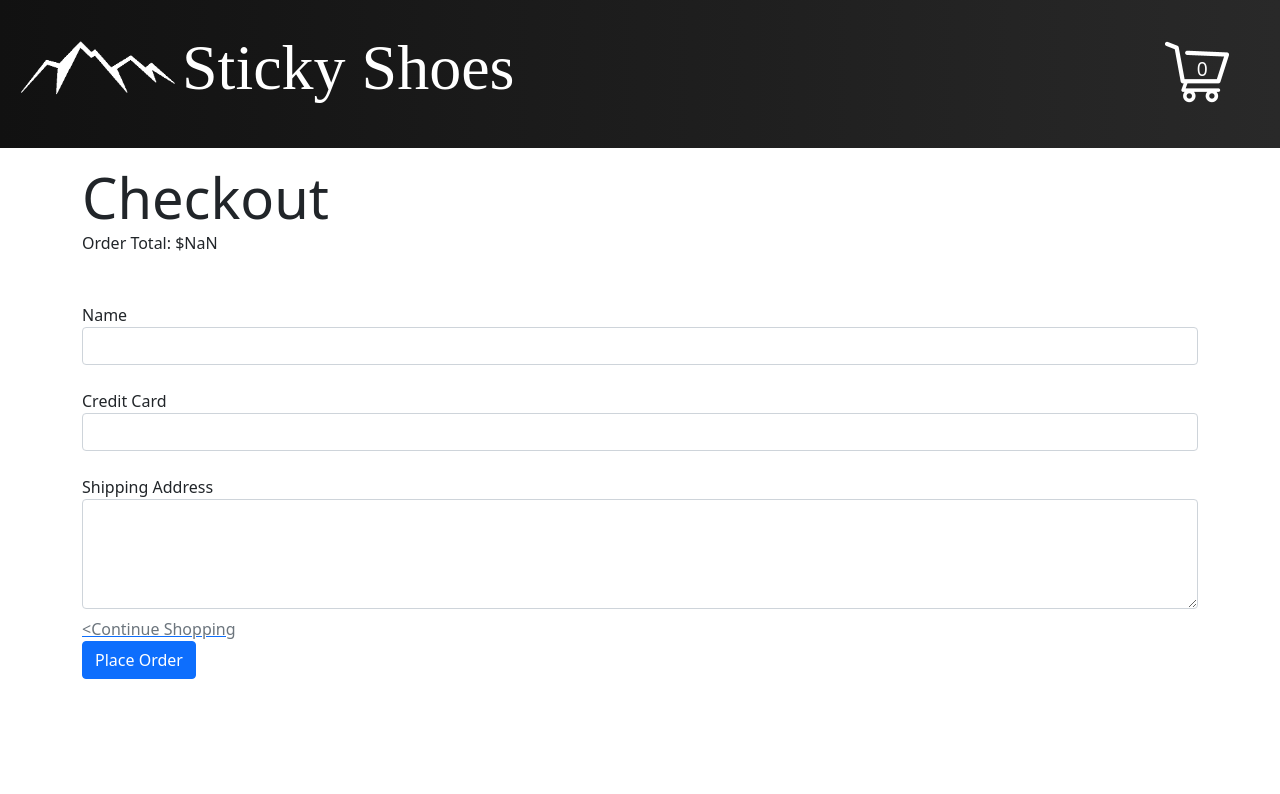
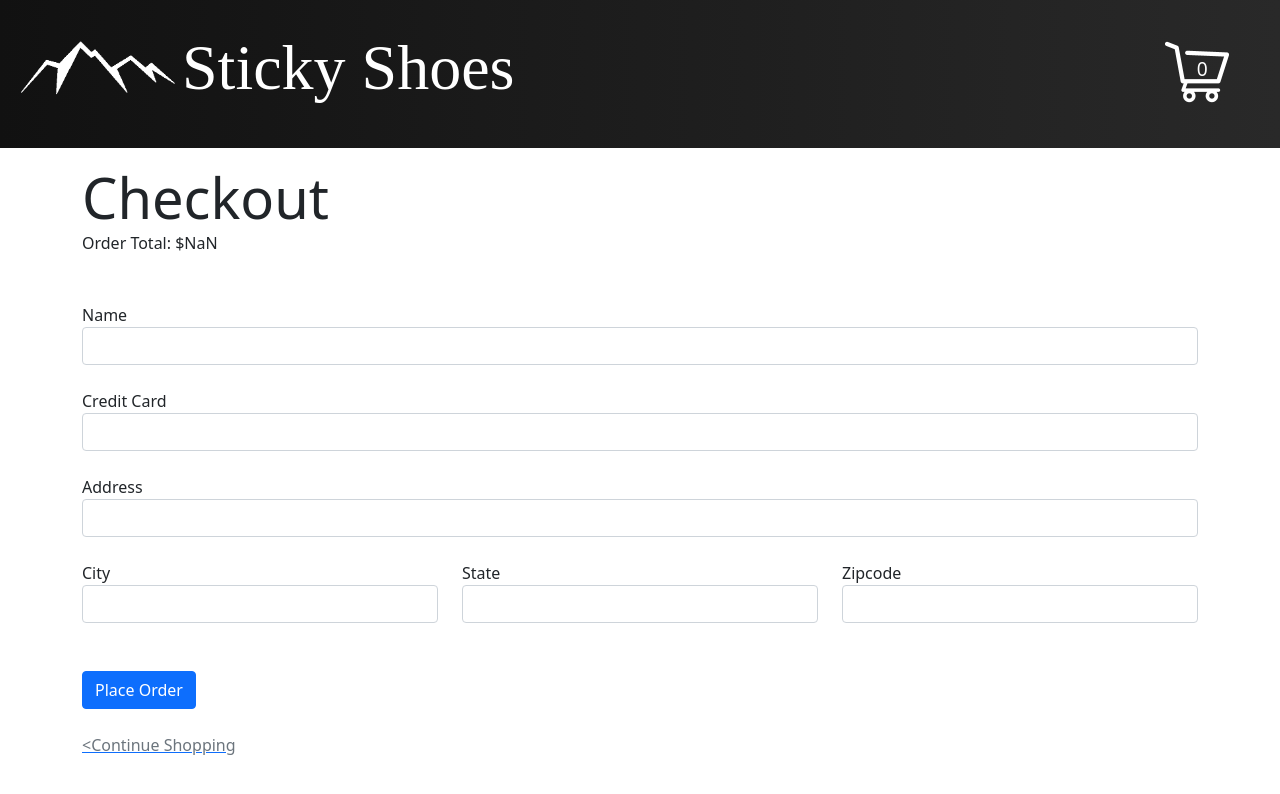
Before and after one commit to elliotjhan/StickyShoes, a React (Create React App) app: page /checkout in a window 1280 px wide. Shown: the top 794 px of the page. Built offline with nearby package versions, Linux system fonts and the light colour scheme; no server answers; a web font is replaced by a local one.

Commit message:
able to checkout with order summary

```diff
--- a/src/components/app.jsx
+++ b/src/components/app.jsx
@@ -13,11 +13,15 @@ const App = () => {
   const [currentProduct, setCurrentProduct] = useState(null);
   const [cartData, setCartData] = useState([]);
   const [cartLength, setCartLength] = useState(0);
-  const [orderSummary, setOrderSummary] = useState([]);
-  const [creditCard, setCreditCard] = useState(null);
-  const [shippingAddress, setShippingAddress] = useState(null);
-  const [name, setName] = useState(null);
   const [confirmationNumber, setConfirmationNumber] = useState(null);
+  const [info, setInfo] = useState({
+    name: null,
+    creditCard: null,
+    address: null,
+    city: null,
+    state: null,
+    zipcode: null
+  });
 
   useEffect(() => {
     generateConfirmationNumber();
@@ -118,38 +122,6 @@ const App = () => {
     });
   }
 
-  const placeOrder = (object) => {
-    let currentOrder = cartData.push(object); // object in this case is the name, credit card, and address
-    fetch('/api/orders.php', {
-      method: 'POST',
-      body: JSON.stringify(currentOrder),
-      headers: {
-        'Content-Type': 'application/json'
-      }
-    })
-      .catch(error => {
-        console.error('Post Error: ', error);
-      });
-    <Navigate to={'/catalog'}/>
-    setCartData([]);
-  }
-
-  const storeOrderSummaryInfo = (cart) => {
-    setOrderSummary(cart);
-  }
-
-  const handleInput = (event) => {
-    let value = event.target.value; // this updates state as the user types in their input through onChange
-    let name = event.target.name;
-    setName(value);
-  }
-
-  const resetCardShippingName = () => {
-    setName(null);
-    setShippingAddress(null);
-    setCreditCard(null);
-  }
-
   const generateConfirmationNumber = () => {
     const letters = ['A', 'B', 'C', 'D', 'E', 'F', 'G', 'H', 'I', 'J', 'K', 'L', 'M', 'N', 'O', 'P', 'Q', 'R', 'S', 'T', 'U', 'V', 'W', 'X', 'Y', 'Z'];
     const numbers = [1, 2, 3, 4, 5, 6, 7, 8, 9, 0];
@@ -165,7 +137,6 @@ const App = () => {
   }
 
   let headerElement = <Header
-                        resetCardShippingName={resetCardShippingName}
                         getCartItems={getCartItems}
                         cartLength={cartLength}
                       />
@@ -213,11 +184,8 @@ const App = () => {
           <CheckoutForm
             cartData={cartData}
             getCartItems={getCartItems}
-            creditCard={creditCard}
-            name={name}
-            shippingAddress={shippingAddress}
-            storeOrderSummaryInfo={storeOrderSummaryInfo}
-            deleteCart={deleteCart}
+            info={info}
+            setInfo={setInfo}
           />
         </>
       }>
@@ -226,11 +194,12 @@ const App = () => {
         <>
           {headerElement}
           <OrderConfirmation
+            generateConfirmationNumber={generateConfirmationNumber}
             confirmationNumber={confirmationNumber}
-            name={name}
-            shippingAddress={shippingAddress}
-            orderSummary={orderSummary}
-            resetCardShippingName={resetCardShippingName}
+            setInfo={setInfo}
+            info={info}
+            cartData={cartData}
+            deleteCart={deleteCart}
           />
         </>
       }>
--- a/src/components/checkout-form.jsx
+++ b/src/components/checkout-form.jsx
@@ -1,17 +1,10 @@
 import React, { useState } from 'react';
-import { Button, Modal, ModalHeader, ModalBody, ModalFooter } from 'reactstrap';
-import { Link, Navigate } from 'react-router-dom';
+import { Button, Modal, ModalBody, ModalFooter } from 'reactstrap';
+import { Link, useNavigate } from 'react-router-dom';
 
 const CheckoutForm = (props) => {
-  const [name, setname] = useState(null);
-  const [creditCard, setcreditCard] = useState(null);
-  const [shippingAddress, setshippingAddress] = useState(null);
-  const [modalIsOpen, setmodalIsOpen] = useState(false);
-  const [info, setInfo] = useState({
-    name: null,
-    creditCard: null,
-    shippingAddress: null
-  })
+  const [modalIsOpen, setModalIsOpen] = useState(false);
+  const navigate = useNavigate();
 
   const numberWithCommas = (number) => {
     let newNumber = (parseFloat(number)).toFixed(2);
@@ -21,21 +14,30 @@ const CheckoutForm = (props) => {
   const getCartTotal = () => {
     let cartTotal = null;
     props.cartData.forEach(element => {
-      cartTotal += parseFloat(element.price); // using the array forEach method to get the total amount of all prices
+      cartTotal += parseFloat(element.price);
     });
     return numberWithCommas(cartTotal);
   }
 
   const handleInput = (event) => {
-    let value = event.target.value; // this updates state as the user types in their input through onChange
-    let name = event.target.name;
-    setInfo(info[name] = value);
+    const { name, value } = event.target;
+    props.setInfo( prevInfo => ({ ...prevInfo, [name]: value }) );
   }
 
-  const handleDeleteCartUponCompletingCheckout = () => {
-    setmodalIsOpen(!modalIsOpen)
-    props.deleteCart();
-    <Navigate to="/catalog" />
+  const handleCheckout = () => {
+    if (
+      props.info.name &&
+      props.info.creditCard &&
+      props.info.address &&
+      props.info.city &&
+      props.info.state &&
+      props.info.zipcode
+    ) {
+      navigate('/confirmation');
+    }
+    else {
+      setModalIsOpen(!modalIsOpen);
+    }
   }
 
   return (
@@ -57,32 +59,50 @@ const CheckoutForm = (props) => {
       <div className="row">
         <div className="col">
           Credit Card <br/>
-            <input className="form-control" name="creditCard" type="text" onChange={(e) => handleInput(e)}/>
+          <input className="form-control" name="creditCard" type="number" onChange={(e) => handleInput(e)}/>
         </div>
       </div> <br/>
       <div className="row">
         <div className="col">
-            Shipping Address <br/>
-            <textarea rows="4" className="form-control" name="shippingAddress" type="text" onChange={(e) => handleInput(e)}/>
+          Address <br/>
+          <input className="form-control" name="address" type="text" onChange={(e) => handleInput(e)}/>
+        </div>
+      </div> <br/>
+      <div className="row">
+        <div className="col">
+          City <br/>
+          <input className="form-control" name="city" type="text" onChange={(e) => handleInput(e)}/>
+        </div>
+        <div className="col">
+          State <br/>
+          <input className="form-control" name="state" type="text" onChange={(e) => handleInput(e)}/>
+        </div>
+        <div className="col">
+          Zipcode <br/>
+          <input className="form-control" name="zipcode" type="number" onChange={(e) => handleInput(e)}/>
         </div>
       </div>
-        <div className="row mt-2">
+      <div className="row mt-5">
+        <div className="col text-right">
+          <button className="btn btn-primary" onClick={() => handleCheckout()}>Place Order</button>
+        </div>
+      </div>
+      <div className="row">
+        <div className="col-2 pt-4">
           <Link to="/catalog">
-            <div className="col cursor text-secondary">
+            <div className='text-secondary'>
               &lt;Continue Shopping
             </div>
           </Link>
-          <div className="col text-right">
-            <button className="btn btn-primary" onClick={() => setmodalIsOpen(!modalIsOpen)}>Place Order</button>
         </div>
       </div>
 
       <Modal isOpen={modalIsOpen}>
-            <ModalHeader>
-              Order Has Been Submitted!
-            </ModalHeader>
+          <ModalBody>
+            Please Ensure All Fields Are Completed
+          </ModalBody>
           <ModalFooter>
-              <Button onClick={() => handleDeleteCartUponCompletingCheckout()} color="primary">Back To Catalog</Button>
+            <Button onClick={() => setModalIsOpen(!setModalIsOpen)} color="primary">Return</Button>
           </ModalFooter>
       </Modal>
     </div>
--- a/src/components/order-confirmation.jsx
+++ b/src/components/order-confirmation.jsx
@@ -3,59 +3,70 @@ import { Link } from 'react-router-dom';
 
 const OrderConfirmation = (props) => {
   const numberWithCommas = (number) => {
-    let newNumber = (parseFloat(number) / 100).toFixed(2);
+    let newNumber = (parseFloat(number)).toFixed(2);
     return newNumber.toString().replace(/\B(?=(\d{3})+(?!\d))/g, ',');
   }
 
+  const handleBackToCatalog = () => {
+    props.deleteCart();
+    props.setInfo({
+      name: null,
+      creditCard: null,
+      address: null,
+      city: null,
+      state: null,
+      zipcode: null
+    });
+    props.generateConfirmationNumber();
+  }
+
   const renderOrderSummaryItems = () => {
-    let orderSummary = props.orderSummary;
-    let key = 0;
-    let orderSummaryToReturn = orderSummary.map(element => {
+    let cartData = props.cartData;
+    let orderSummary = cartData.map(element => {
+      let background = require(`./../assets/images/${element.image}`);
       const style = {
-        backgroundImage: `url(${element.image})`,
+        backgroundImage: `url(${background})`,
         backgroundPosition: 'center',
         backgroundSize: 'contain',
         backgroundRepeat: 'no-repeat'
       };
-      key++;
       return (
-        <div className="row orderSummaryItemRow" key={key}>
-          <div className="col" style={style}>
-          </div>
+        <div className="row orderSummaryItemRow" key={element.id}>
+          <div className="col" style={style}></div>
           <div className="col orderSummaryItem my-auto">
             {element.name} <br/>
-            ${this.numberWithCommas(element.price)} <br/>
-            Quantity: {element.count}
+            ${numberWithCommas(element.price)} <br/>
+            Quantity: {element.quantity}
           </div>
         </div>
       );
     });
-    return orderSummaryToReturn;
+    return orderSummary;
   }
 
   const getOrderTotal = () => {
-    let orderSummary = props.orderSummary;
+    let cartData = props.cartData;
     let total = 0;
-    orderSummary.forEach(element => {
-      total += parseInt(element.count) * parseInt(element.price);
+    cartData.forEach(element => {
+      total += parseInt(element.quantity) * parseInt(element.price);
     });
     return numberWithCommas(total);
   }
 
   const getOrderSummaryLength = () => {
-    let orderSummary = props.orderSummary;
-    let count = 0;
-    orderSummary.forEach(element => {
-      count += parseInt(element.count);
+    let cartData = props.cartData;
+    let length = 0;
+    cartData.forEach(element => {
+      length += parseInt(element.quantity);
     });
-    return count;
+    return length;
   }
 
   return (
     <div className="container orderSummaryContainer">
       <div className="row">
         <div className="col display-4">
-            Order Summary For {this.props.name}
+          Order Summary For {props.info.name}
         </div>
       </div>
       <br/>
@@ -74,7 +85,7 @@ const OrderConfirmation = (props) => {
       </div>
       <div className="row">
         <div className="col orderSummaryItemTotal">
-            Shipped To: {props.shippingAddress}
+          Shipped To: {props.info.address} {props.info.city} {props.info.state} {props.info.zipcode}
         </div>
       </div>
       <div className="row">
@@ -88,7 +99,7 @@ const OrderConfirmation = (props) => {
       <div className="row">
         <div className="col">
           <Link to="/catalog">
-              <button className="btn btn-primary">Back To Catalog</button>
+            <button onClick={() => handleBackToCatalog()} className="btn btn-primary">Back To Catalog</button>
           </Link>
         </div>
       </div>
```
Also changed, not shown: src/api/server.js (+12 -2 lines), src/components/cart-summary-item.jsx (+6 -10 lines). Lines whose indentation alone changed are shown as unchanged.
